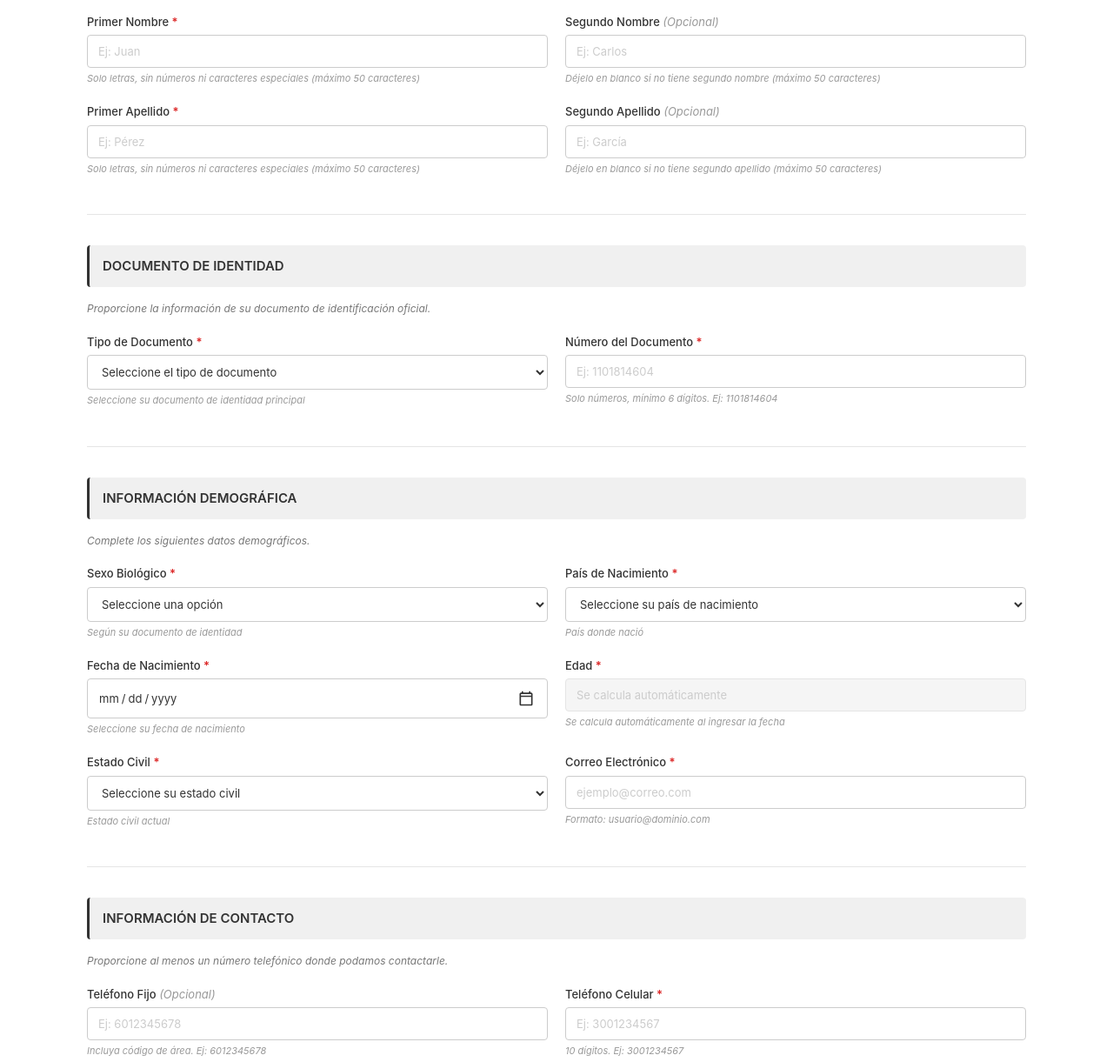
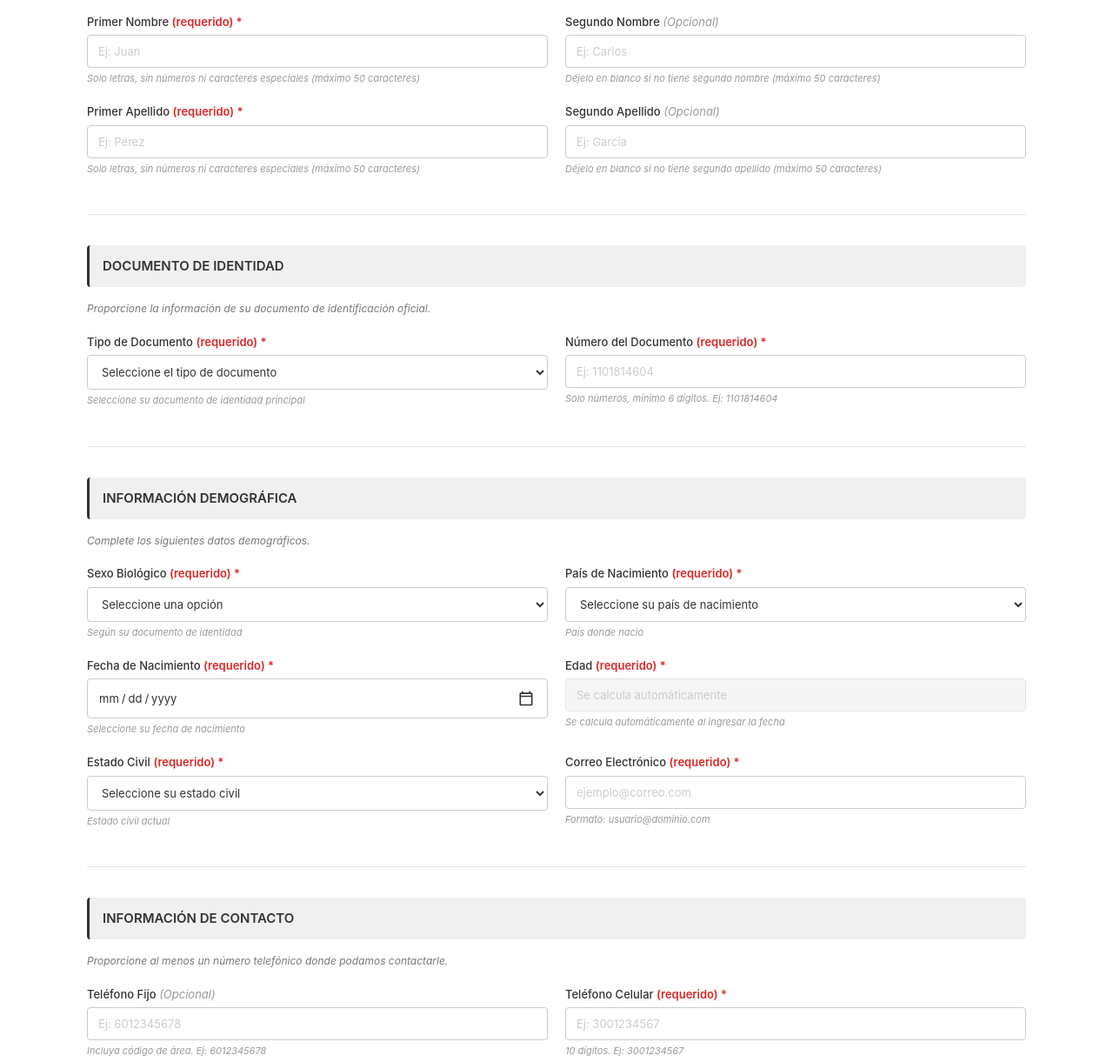
Before and after one commit to xDonobait/tarea, a plain HTML site: page index.html in a window 1280 px wide. Shown: the part 529-1750 px from the top of the page at 87% size. Drawn offline with Linux system fonts and the light colour scheme.

Commit message:
Update form labels to clarify required fields

```diff
--- a/index.html
+++ b/index.html
@@ -18,7 +18,7 @@
                 <p class="seccion-descripcion">Seleccione la carrera sobre la cual desea recibir información.</p>
 
                 <div class="field">
-                    <label for="carrera">¿Qué carrera le interesa? <span class="required">*</span></label>
+                    <label for="carrera">¿Qué carrera le interesa? <span class="required">(requerido) *</span></label>
                     <select id="carrera" name="carrera" required aria-required="true">
                         <option value="">Seleccione una carrera</option>
                         <option value="administracion">Administración de Empresas</option>
@@ -47,7 +47,7 @@
 
                 <div class="row">
                     <div class="field">
-                        <label for="primerNombre">Primer Nombre <span class="required">*</span></label>
+                        <label for="primerNombre">Primer Nombre <span class="required">(requerido) *</span></label>
                         <input type="text" id="primerNombre" name="primerNombre" required
                                maxlength="50" placeholder="Ej: Juan" aria-required="true">
                         <small class="ayuda">Solo letras, sin números ni caracteres especiales (máximo 50 caracteres)</small>
@@ -63,7 +63,7 @@
 
                 <div class="row">
                     <div class="field">
-                        <label for="primerApellido">Primer Apellido <span class="required">*</span></label>
+                        <label for="primerApellido">Primer Apellido <span class="required">(requerido) *</span></label>
                         <input type="text" id="primerApellido" name="primerApellido" required
                                maxlength="50" placeholder="Ej: Pérez" aria-required="true">
                         <small class="ayuda">Solo letras, sin números ni caracteres especiales (máximo 50 caracteres)</small>
@@ -85,7 +85,7 @@
 
                 <div class="row">
                     <div class="field">
-                        <label for="tipoDocumento">Tipo de Documento <span class="required">*</span></label>
+                        <label for="tipoDocumento">Tipo de Documento <span class="required">(requerido) *</span></label>
                         <select id="tipoDocumento" name="tipoDocumento" required aria-required="true">
                             <option value="">Seleccione el tipo de documento</option>
                             <option value="cc">Cédula de Ciudadanía</option>
@@ -97,7 +97,7 @@
                     </div>
 
                     <div class="field">
-                        <label for="numeroDocumento">Número del Documento <span class="required">*</span></label>
+                        <label for="numeroDocumento">Número del Documento <span class="required">(requerido) *</span></label>
                         <input type="text" id="numeroDocumento" name="numeroDocumento" required
                                minlength="6" maxlength="15" inputmode="numeric"
                                placeholder="Ej: 1101814604" aria-required="true">
@@ -113,7 +113,7 @@
 
                 <div class="row">
                     <div class="field">
-                        <label for="sexoBiologico">Sexo Biológico <span class="required">*</span></label>
+                        <label for="sexoBiologico">Sexo Biológico <span class="required">(requerido) *</span></label>
                         <select id="sexoBiologico" name="sexoBiologico" required aria-required="true">
                             <option value="">Seleccione una opción</option>
                             <option value="masculino">Masculino</option>
@@ -123,7 +123,7 @@
                     </div>
 
                     <div class="field">
-                        <label for="paisNacimiento">País de Nacimiento <span class="required">*</span></label>
+                        <label for="paisNacimiento">País de Nacimiento <span class="required">(requerido) *</span></label>
                         <select id="paisNacimiento" name="paisNacimiento" required aria-required="true">
                             <option value="">Seleccione su país de nacimiento</option>
                             <option value="colombia">Colombia</option>
@@ -139,13 +139,13 @@
 
                 <div class="row">
                     <div class="field">
-                        <label for="fechaNacimiento">Fecha de Nacimiento <span class="required">*</span></label>
+                        <label for="fechaNacimiento">Fecha de Nacimiento <span class="required">(requerido) *</span></label>
                         <input type="date" id="fechaNacimiento" name="fechaNacimiento" required aria-required="true">
                         <small class="ayuda">Seleccione su fecha de nacimiento</small>
                     </div>
 
                     <div class="field">
-                        <label for="edad">Edad <span class="required">*</span></label>
+                        <label for="edad">Edad <span class="required">(requerido) *</span></label>
                         <input type="text" id="edad" name="edad" required readonly tabindex="-1" placeholder="Se calcula automáticamente">
                         <small class="ayuda">Se calcula automáticamente al ingresar la fecha</small>
                     </div>
@@ -153,7 +153,7 @@
 
                 <div class="row">
                     <div class="field">
-                        <label for="estadoCivil">Estado Civil <span class="required">*</span></label>
+                        <label for="estadoCivil">Estado Civil <span class="required">(requerido) *</span></label>
                         <select id="estadoCivil" name="estadoCivil" required aria-required="true">
                             <option value="">Seleccione su estado civil</option>
                             <option value="soltero">Soltero(a)</option>
@@ -166,7 +166,7 @@
                     </div>
 
                     <div class="field">
-                        <label for="correo">Correo Electrónico <span class="required">*</span></label>
+                        <label for="correo">Correo Electrónico <span class="required">(requerido) *</span></label>
                         <input type="email" id="correo" name="correo" required
                                pattern="[a-z0-9._%+-]+@[a-z0-9.-]+\.[a-z]{2,}$"
                                placeholder="ejemplo@correo.com" aria-required="true">
@@ -190,7 +190,7 @@
                     </div>
 
                     <div class="field">
-                        <label for="celular">Teléfono Celular <span class="required">*</span></label>
+                        <label for="celular">Teléfono Celular <span class="required">(requerido) *</span></label>
                         <input type="tel" id="celular" name="celular" required
                                minlength="7" maxlength="15" inputmode="numeric"
                                placeholder="Ej: 3001234567" aria-required="true">
@@ -205,7 +205,7 @@
                 <p class="seccion-descripcion">La siguiente información nos ayudará a brindarle un mejor servicio.</p>
 
                 <div class="field">
-                    <label>¿Se encuentra usted laborando actualmente? <span class="required">*</span></label>
+                    <label>¿Se encuentra usted laborando actualmente? <span class="required">(requerido) *</span></label>
                     <div class="radio-group">
                         <label><input type="radio" name="laborando" value="si" required aria-required="true"> Sí, trabajo actualmente</label>
                         <label><input type="radio" name="laborando" value="no"> No trabajo actualmente</label>
@@ -214,7 +214,7 @@
                 </div>
 
                 <div class="field">
-                    <label>¿Cuenta con recursos adicionales para financiar su estudio? <span class="required">*</span></label>
+                    <label>¿Cuenta con recursos adicionales para financiar su estudio? <span class="required">(requerido) *</span></label>
                     <div class="radio-group">
                         <label><input type="radio" name="recursos" value="si" required aria-required="true"> Sí, cuento con recursos</label>
                         <label><input type="radio" name="recursos" value="no"> No cuento con recursos</label>
@@ -223,7 +223,7 @@
                 </div>
 
                 <div class="field">
-                    <label for="personasCargo">¿Cuántas personas dependen económicamente de usted? <span class="required">*</span></label>
+                    <label for="personasCargo">¿Cuántas personas dependen económicamente de usted? <span class="required">(requerido) *</span></label>
                     <input type="number" id="personasCargo" name="personasCargo" min="0" max="20" required
                            placeholder="Ej: 0" aria-required="true">
                     <small class="ayuda">Ingrese el número de personas (0 si no tiene). Ej: 0, 1, 2, 3</small>
```
